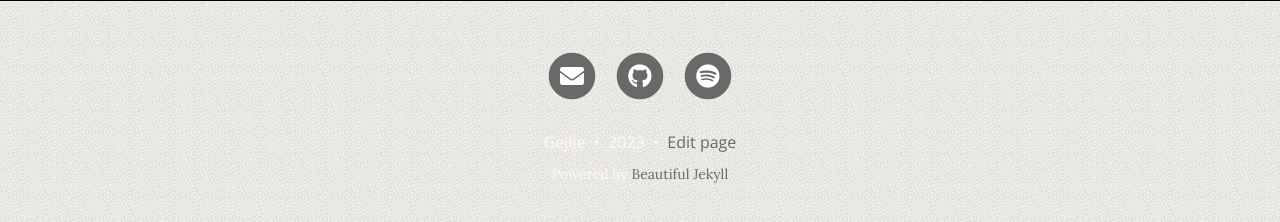
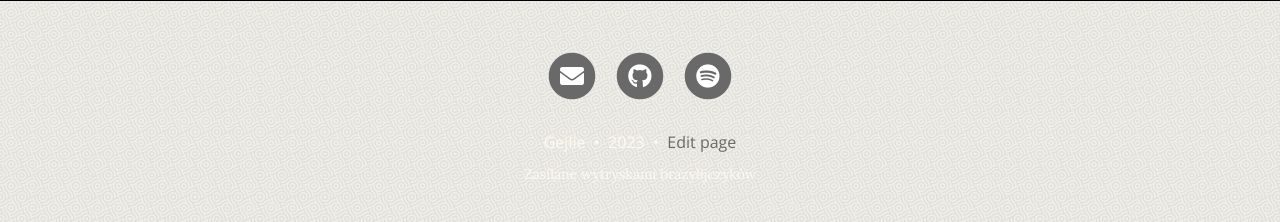
Before and after one commit to Toffikk/Ekipa, a Jekyll site: the page built from index.html, in a window 1280 px wide and 936 px high. Shown: the part 701-923 px from the top of the window. Built offline with Jekyll 4.4.1, drawn with Linux system fonts in a browser that asks for light colours; nearby versions of some CDN libraries; the list of posts is cut into pages by our own code; comment, search, counter and statistics services are not loaded.

Commit message:
Update footer.html

```diff
--- a/_includes/footer.html
+++ b/_includes/footer.html
@@ -38,8 +38,7 @@
 
       </p>
       {% unless site.remove-ads %}<p class="theme-by text-muted">
-        Powered by
-        <a href="https://beautifuljekyll.com">Beautiful Jekyll</a>
+        Zasilane wytryskami brazylijczyków
       </p>{% endunless %}
       </div>
     </div>
```
